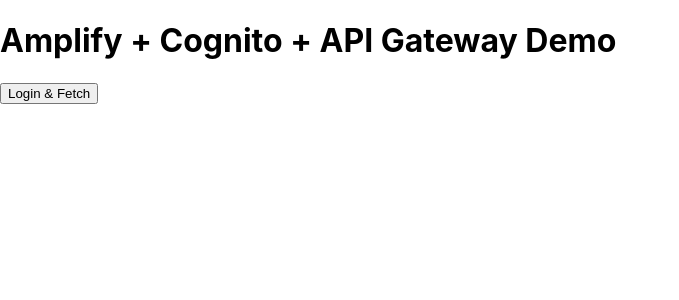
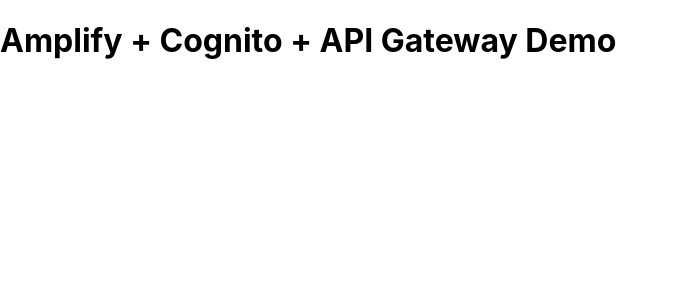
Before and after one commit to chetanchandane/terraform-aws-amplify-react.js, a React (Create React App) app in the folder frontend/: page / in a window 1280 px wide. Shown: the top 300 px of the page, without its empty margins (0-679 px from the left). Built offline with nearby package versions, Linux system fonts and the light colour scheme; no server answers; what aws-amplify would draw is missing.

Commit message:
update app.js to troubleshoot

```diff
--- a/frontend/src/App.js
+++ b/frontend/src/App.js
@@ -34,8 +34,8 @@
   return (
     <div>
       <h1>Amplify + Cognito + API Gateway Demo</h1>
-      <button onClick={loginAndCallAPI}>Login & Fetch</button>
-      <p>{message}</p>
+      {/* <button onClick={loginAndCallAPI}>Login & Fetch</button>
+      <p>{message}</p> */}
     </div>
   );
 }
```
Also changed, not shown: 7 other files (tests, documents, lock files or other folders).
